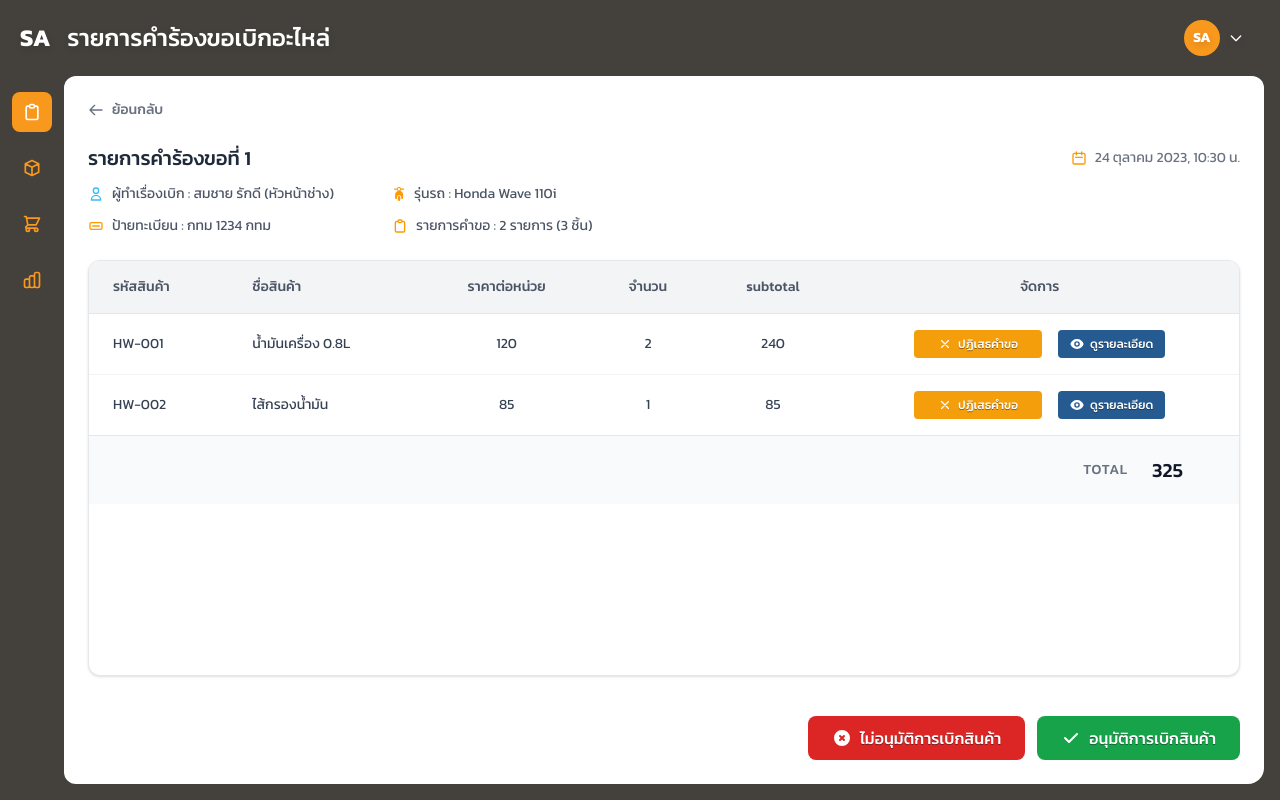
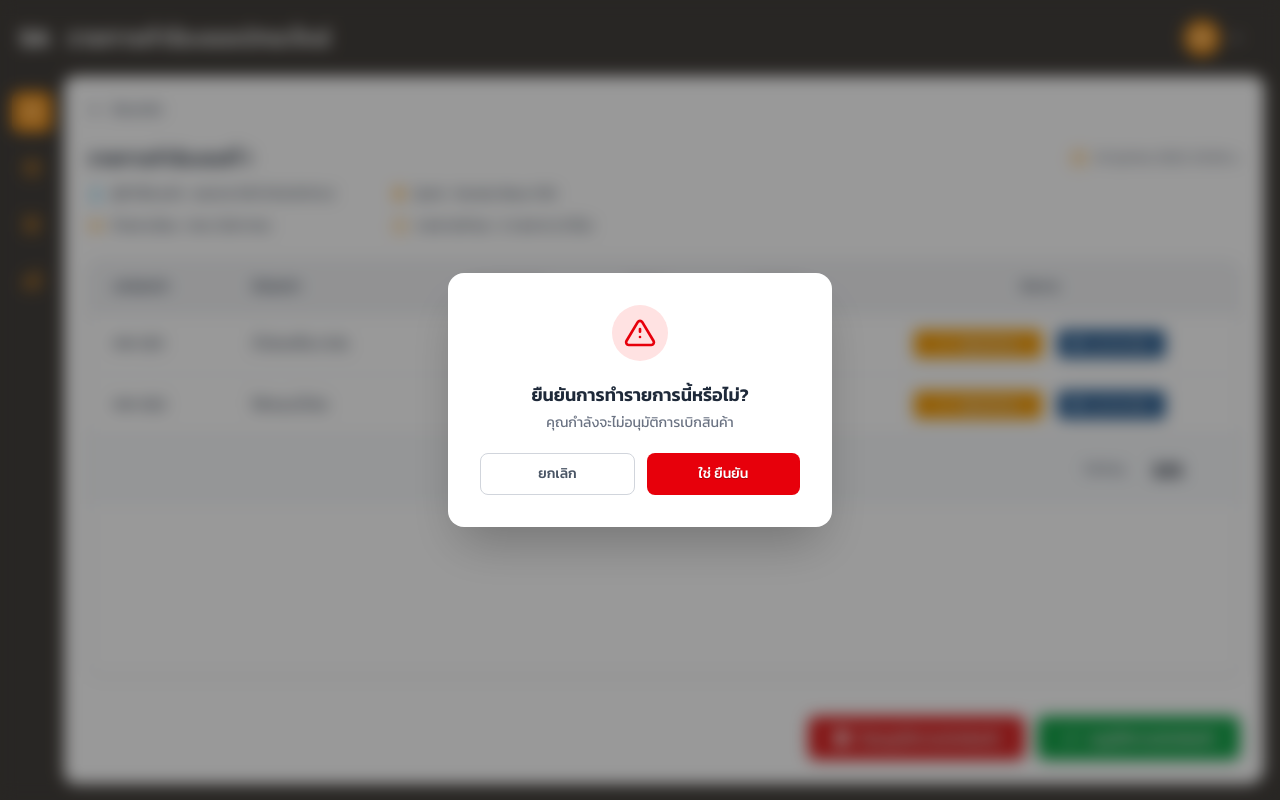
Before and after one commit to nicky-wrc/smart-moto-service-center, a React (Vite) app in the folder frontend/: page /inventory/requests/1 in a window 1280 px wide. Both pictures are taken after a click on the button "ไม่อนุมัติการเบิกสินค้า". Built offline with nearby package versions, Linux system fonts and the light colour scheme.

Commit message:
request , requestdetail almost done (except decoration)

```diff
--- a/frontend/src/pages/inventory/RequestDetailPage.tsx
+++ b/frontend/src/pages/inventory/RequestDetailPage.tsx
@@ -1,12 +1,25 @@
-import { useState } from 'react'
+import { useState, useEffect } from 'react'
 import { useParams, useNavigate } from 'react-router-dom'
 import { mockRequests } from '../../data/requestsMockData'
+
+type ConfirmAction = 'approve' | 'reject' | null
+type ResultScreen = 'approved' | 'rejected' | null
 
 export default function RequestDetailPage() {
     const { id } = useParams<{ id: string }>()
     const navigate = useNavigate()
     const request = mockRequests.find((r) => r.id === Number(id))
     const [rejectedItemIds, setRejectedItemIds] = useState<Set<number>>(new Set())
+    const [confirmAction, setConfirmAction] = useState<ConfirmAction>(null)
+    const [resultScreen, setResultScreen] = useState<ResultScreen>(null)
+
+    // Auto-redirect after showing result screen
+    useEffect(() => {
+        if (resultScreen) {
+            const timer = setTimeout(() => navigate('/inventory/requests'), 3000)
+            return () => clearTimeout(timer)
+        }
+    }, [resultScreen, navigate])
 
     if (!request) {
         return (
@@ -22,6 +35,38 @@ export default function RequestDetailPage() {
         )
     }
 
+    // ---- Result Screens ----
+    if (resultScreen === 'rejected') {
+        return (
+            <div className="flex flex-col items-center justify-center min-h-full gap-5 py-20">
+                <svg xmlns="http://www.w3.org/2000/svg" className="h-20 w-20 text-red-500" viewBox="0 0 24 24" fill="none" stroke="currentColor" strokeWidth={1.5}>
+                    <circle cx="12" cy="12" r="10" />
+                    <path strokeLinecap="round" strokeLinejoin="round" d="M15 9l-6 6M9 9l6 6" />
+                </svg>
+                <div className="text-center">
+                    <p className="text-2xl font-semibold text-red-600">การขอเบิกถูกยกเลิกแล้ว</p>
+                    <p className="text-sm text-gray-400 mt-2">กำลังกลับสู่หน้าหลัก...</p>
+                </div>
+            </div>
+        )
+    }
+
+    if (resultScreen === 'approved') {
+        return (
+            <div className="flex flex-col items-center justify-center min-h-full gap-5 py-20">
+                <svg xmlns="http://www.w3.org/2000/svg" className="h-20 w-20 text-green-500" viewBox="0 0 24 24" fill="none" stroke="currentColor" strokeWidth={1.5}>
+                    <circle cx="12" cy="12" r="10" />
+                    <path strokeLinecap="round" strokeLinejoin="round" d="M8 12l3 3 5-6" />
+                </svg>
+                <div className="text-center">
+                    <p className="text-2xl font-semibold text-green-600">การขอเบิกสินค้าของท่านสำเร็จ</p>
+                    <p className="text-sm text-gray-400 mt-2">กำลังกลับสู่หน้าหลัก...</p>
+                </div>
+            </div>
+        )
+    }
+
+    // ---- Helpers ----
     const toggleReject = (itemId: number) => {
         setRejectedItemIds(prev => {
             const next = new Set(prev)
@@ -38,8 +83,58 @@ export default function RequestDetailPage() {
         .filter(item => !rejectedItemIds.has(item.id))
         .reduce((sum, item) => sum + item.quantity * item.pricePerUnit, 0)
 
+    const allRejected = rejectedItemIds.size === request.items.length
+
+    const handleAction = (action: 'approve' | 'reject') => {
+        setConfirmAction(action)
+    }
+
+    const handleConfirm = () => {
+        setConfirmAction(null)
+        setResultScreen(confirmAction === 'approve' ? 'approved' : 'rejected')
+    }
+
     return (
         <div className="p-6 min-h-full flex flex-col">
+            {/* Confirmation Dialog */}
+            {confirmAction && (
+                <div className="fixed inset-0 z-50 flex items-center justify-center bg-black/40 backdrop-blur-sm">
+                    <div className="bg-white rounded-2xl shadow-2xl p-8 max-w-sm w-full mx-4 flex flex-col items-center gap-5">
+                        <div className={`h-14 w-14 rounded-full flex items-center justify-center ${confirmAction === 'approve' ? 'bg-green-100' : 'bg-red-100'}`}>
+                            {confirmAction === 'approve' ? (
+                                <svg xmlns="http://www.w3.org/2000/svg" className="h-8 w-8 text-green-600" fill="none" viewBox="0 0 24 24" stroke="currentColor" strokeWidth={2}>
+                                    <path strokeLinecap="round" strokeLinejoin="round" d="M5 13l4 4L19 7" />
+                                </svg>
+                            ) : (
+                                <svg xmlns="http://www.w3.org/2000/svg" className="h-8 w-8 text-red-600" fill="none" viewBox="0 0 24 24" stroke="currentColor" strokeWidth={2}>
+                                    <path strokeLinecap="round" strokeLinejoin="round" d="M12 9v2m0 4h.01M10.29 3.86L1.82 18a2 2 0 001.71 3h16.94a2 2 0 001.71-3L13.71 3.86a2 2 0 00-3.42 0z" />
+                                </svg>
+                            )}
+                        </div>
+                        <div className="text-center">
+                            <h2 className="text-lg font-semibold text-gray-800">ยืนยันการทำรายการนี้หรือไม่?</h2>
+                            <p className="text-sm text-gray-500 mt-1">
+                                {confirmAction === 'approve' ? 'คุณกำลังจะอนุมัติการเบิกสินค้า' : 'คุณกำลังจะไม่อนุมัติการเบิกสินค้า'}
+                            </p>
+                        </div>
+                        <div className="flex gap-3 w-full">
+                            <button
+                                onClick={() => setConfirmAction(null)}
+                                className="flex-1 py-2.5 rounded-lg border border-gray-300 text-gray-600 text-sm font-medium hover:bg-gray-50 transition-colors"
+                            >
+                                ยกเลิก
+                            </button>
+                            <button
+                                onClick={handleConfirm}
+                                className={`flex-1 py-2.5 rounded-lg text-white text-sm font-medium transition-colors [text-shadow:_0_1px_0_rgb(0_0_0_/_30%)] ${confirmAction === 'approve' ? 'bg-green-600 hover:bg-green-700' : 'bg-red-600 hover:bg-red-700'}`}
+                            >
+                                ใช่ ยืนยัน
+                            </button>
+                        </div>
+                    </div>
+                </div>
+            )}
+
             {/* Top Navigation */}
             <div className="flex items-center gap-2 text-gray-500 mb-6 cursor-pointer hover:text-amber-600 w-fit transition-colors" onClick={() => navigate('/inventory/requests')}>
                 <svg xmlns="http://www.w3.org/2000/svg" className="h-4 w-4" fill="none" viewBox="0 0 24 24" stroke="currentColor" strokeWidth={2}>
@@ -167,20 +262,37 @@ export default function RequestDetailPage() {
             </div>
 
             {/* Bottom Actions */}
-            <div className="mt-auto flex justify-end gap-3 pt-4">
-                <button className="flex items-center gap-2 px-6 py-2.5 bg-[#dc2626] text-white font-medium rounded-lg hover:bg-red-700 transition-colors [text-shadow:_0_1px_0_rgb(0_0_0_/_40%)]">
+            <div className="mt-auto flex flex-col items-end gap-2 pt-4">
+                <div className="flex justify-end gap-3">
+                    <button
+                        onClick={() => handleAction('reject')}
+                        className="flex items-center gap-2 px-6 py-2.5 bg-[#dc2626] text-white font-medium rounded-lg hover:bg-red-700 transition-colors [text-shadow:_0_1px_0_rgb(0_0_0_/_40%)]"
+                    >
                         <svg xmlns="http://www.w3.org/2000/svg" className="h-5 w-5" viewBox="0 0 20 20" fill="currentColor">
                             <path fillRule="evenodd" d="M10 18a8 8 0 100-16 8 8 0 000 16zM8.707 7.293a1 1 0 00-1.414 1.414L8.586 10l-1.293 1.293a1 1 0 101.414 1.414L10 11.414l1.293 1.293a1 1 0 001.414-1.414L11.414 10l1.293-1.293a1 1 0 00-1.414-1.414L10 8.586 8.707 7.293z" clipRule="evenodd" />
                         </svg>
                         ไม่อนุมัติการเบิกสินค้า
                     </button>
-                <button className="flex items-center gap-2 px-6 py-2.5 bg-[#16a34a] text-white font-medium rounded-lg hover:bg-green-700 transition-colors [text-shadow:_0_1px_0_rgb(0_0_0_/_40%)]">
+                    <button
+                        onClick={() => handleAction('approve')}
+                        disabled={allRejected}
+                        className={`flex items-center gap-2 px-6 py-2.5 font-medium rounded-lg transition-colors ${allRejected ? 'bg-gray-300 text-gray-500 cursor-not-allowed' : 'bg-[#16a34a] text-white hover:bg-green-700 [text-shadow:_0_1px_0_rgb(0_0_0_/_40%)]'}`}
+                    >
                         <svg xmlns="http://www.w3.org/2000/svg" className="h-5 w-5" viewBox="0 0 20 20" fill="currentColor">
                             <path fillRule="evenodd" d="M16.707 5.293a1 1 0 010 1.414l-8 8a1 1 0 01-1.414 0l-4-4a1 1 0 011.414-1.414L8 12.586l7.293-7.293a1 1 0 011.414 0z" clipRule="evenodd" />
                         </svg>
                         อนุมัติการเบิกสินค้า
                     </button>
                 </div>
+                {allRejected && (
+                    <p className="text-xs text-red-500 flex items-center gap-1">
+                        <svg xmlns="http://www.w3.org/2000/svg" className="h-3.5 w-3.5 shrink-0" viewBox="0 0 20 20" fill="currentColor">
+                            <path fillRule="evenodd" d="M18 10a8 8 0 11-16 0 8 8 0 0116 0zm-7 4a1 1 0 11-2 0 1 1 0 012 0zm-1-9a1 1 0 00-1 1v4a1 1 0 102 0V6a1 1 0 00-1-1z" clipRule="evenodd" />
+                        </svg>
+                        จำเป็นต้องเลือกอย่างน้อยหนึ่งรายการจึงจะสามารถอนุมัติการเบิกสินค้าได้
+                    </p>
+                )}
+            </div>
         </div>
     )
 }
```
Lines whose indentation alone changed are shown as unchanged.
